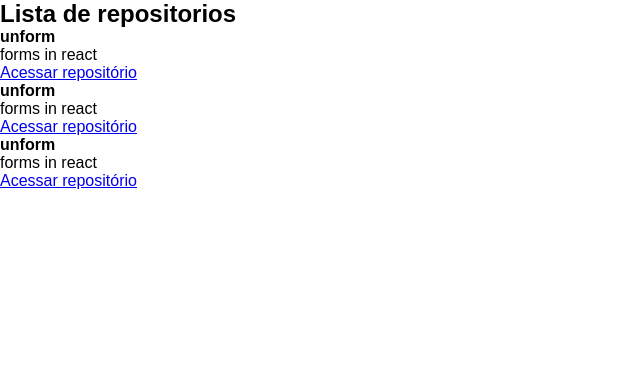
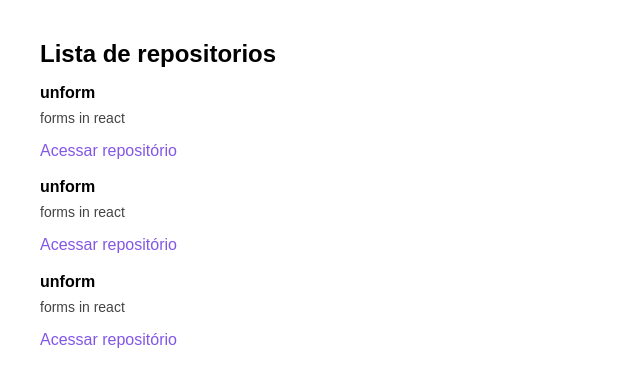
Before and after one commit to OliverioJunior/githubExplore, a React app: page / in a window 1280 px wide. Shown: the top 386 px of the page, without its empty margins (0-640 px from the left). Built offline with nearby package versions, Linux system fonts and the light colour scheme.

Commit message:
Estilizar list

```diff
--- a/src/components/RepositoryList.jsx
+++ b/src/components/RepositoryList.jsx
@@ -1,4 +1,5 @@
 import { RepositoryItem } from "./RepositoryItem";
+import '../style/repositories.scss';
 
 const repository = {
   name: 'unform',
--- /dev/null
+++ b/src/style/repositories.scss
@@ -0,0 +1,26 @@
+section.repository-list {
+  margin: 2.5rem;
+  display: flex;
+  flex-direction: column;
+  gap: 1rem;
+
+  ul {
+    list-style: none;
+    display: inherit;
+    flex-direction: column;
+    gap: 1.15rem;
+
+    p {
+      font-size: 0.875rem;
+      color: #444;
+      margin-top: 0.5rem;
+    }
+
+    a {
+      display: inline-block;
+      margin-top: 1rem;
+      text-decoration: none;
+      color: #8257e6;
+    }
+  }
+}
```
